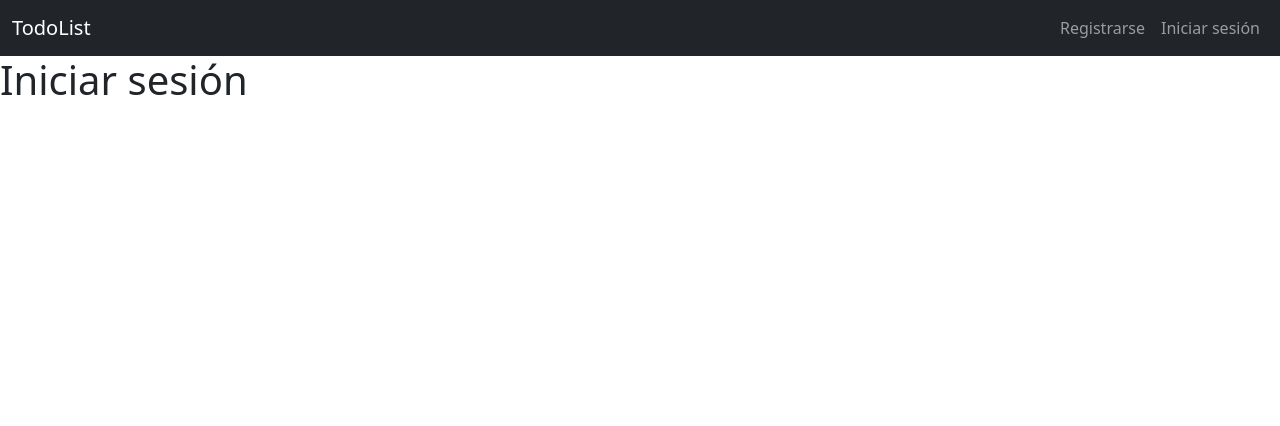
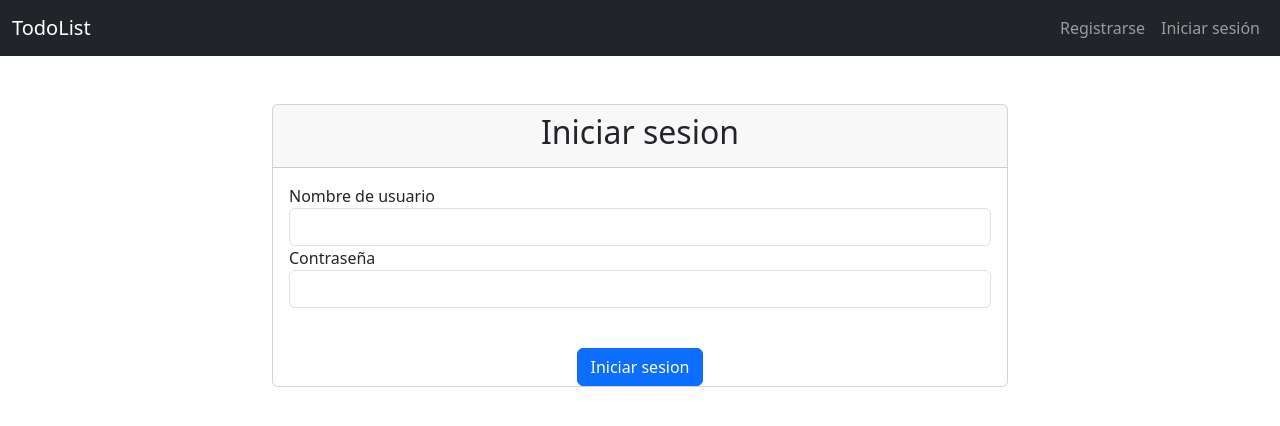
Before and after one commit to CarlosCab19/Crud-flask-app, a Flask app: page /auth/login in a window 1280 px wide. Shown: the top 426 px of the page. Run offline with Flask 3, Linux system fonts and the light colour scheme.

Commit message:
avances del curso

```diff
--- a/requirements.txt
+++ b/requirements.txt
@@ -1 +1,2 @@
-flask =
+flask
+Flask-SQLAlchemy
--- a/todor/auth.py
+++ b/todor/auth.py
@@ -1,9 +1,25 @@
-from flask import Blueprint, render_template
+from flask import (
+    Blueprint, render_template, request, url_for, redirect, flash
+)
+from werkzeug.security import generate_password_hash, check_password_hash
+from .models import User
+from todor import db
 
 bp = Blueprint('auth', __name__,url_prefix='/auth')
 
-@bp.route('/register')
+@bp.route('/register', methods = ('GET', 'POST'))
 def register():
+    if request.method == 'POST':
+        username = request.form['username']
+        password = request.form['password']
+
+        user = User(username, generate_password_hash(password))
+        user_name = User.query.filter_by(username = username).first()
+        if user_name == None:
+            db.session.add(user)
+            db.session.commit()
+            return redirect(url_for('auth.login'))
+
     return render_template('auth/register.html')
 
 @bp.route('/login')
--- a/todor/templates/auth/login.html
+++ b/todor/templates/auth/login.html
@@ -1,8 +1,33 @@
 {% extends 'base.html' %}
 
+{% block content %}
 
-{% block title %}Inicio{% endblock title %}
+<div class="container mt-5">
+    <div class="row justify-content-center">
+        <div class="col-sm-8">
+            <div class="card">
+                <div class="card-header">
+                    <h2 class="text-center">{% block title %}Iniciar sesion{% endblock title %}</h2>
+                </div>
+                <div class="card-body">
+                    <form action="" method="post">
+                        <div class="form-group">
+                            <label for="username">Nombre de usuario</label>
+                            <input type="text" class="form-control" id="username" name="username" required>
+                        </div>
+                        <div class="form-group"></div>
+                            <label for="password">Contraseña</label>
+                            <input type="password" class="form-control" id="password" name="password" required>
+                        </div>
+                        <br>
+                        <div class="text-center">
+                            <input type="submit" class="btn btn-primary" value="Iniciar sesion">
+                        </div>
+                    </form>
+                </div>
+            </div>
+        </div>
+    </div>
+</div>
 
-{% block content %}
-    <h1>Iniciar sesión</h1>
 {% endblock content %}
```
Also changed, not shown: todor/__init__.py (+11 -1 lines), todor/models.py (+29 -0 lines), todor/templates/auth/register.html (+17 -1 lines), instance/todolisto.db (added), 7 other files.
